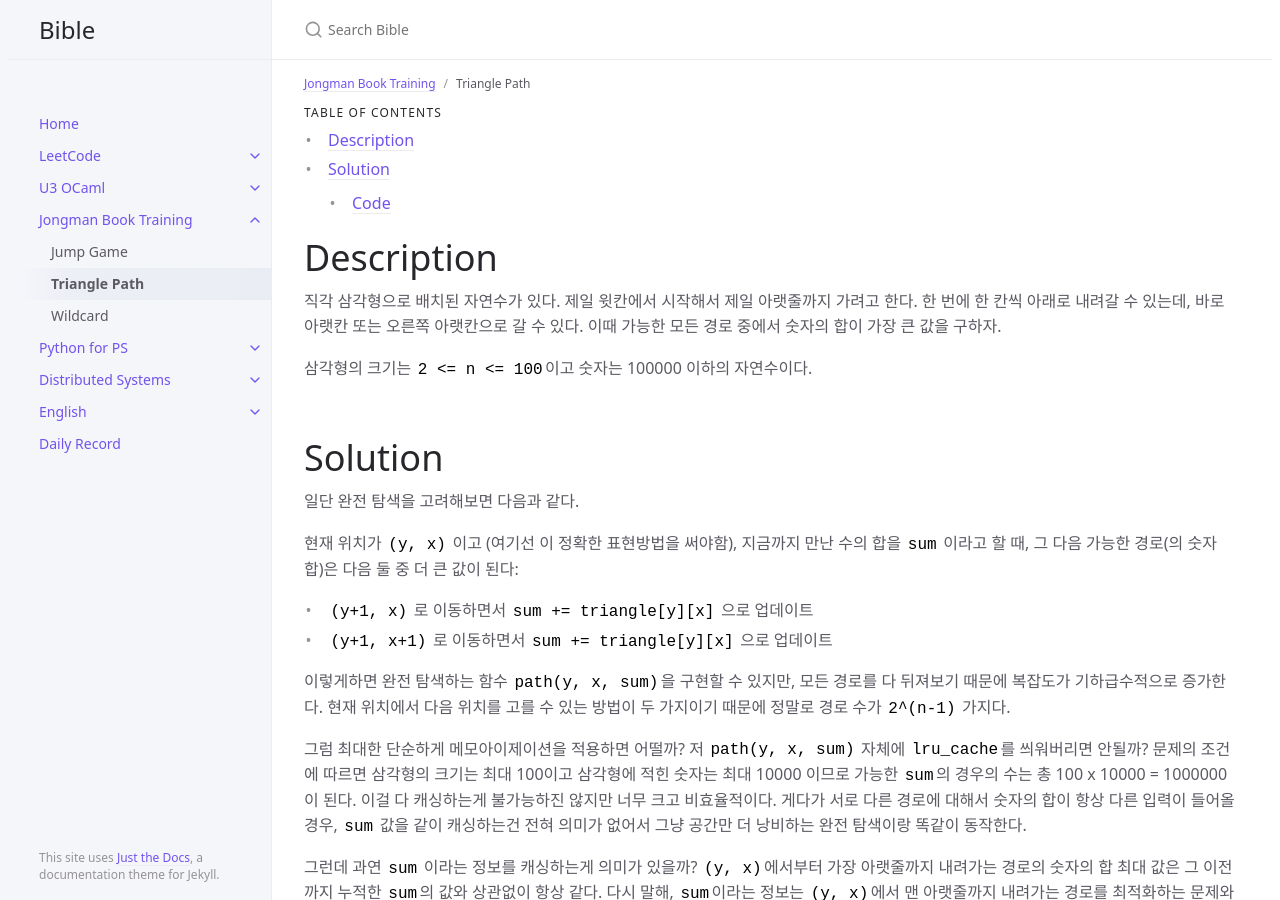
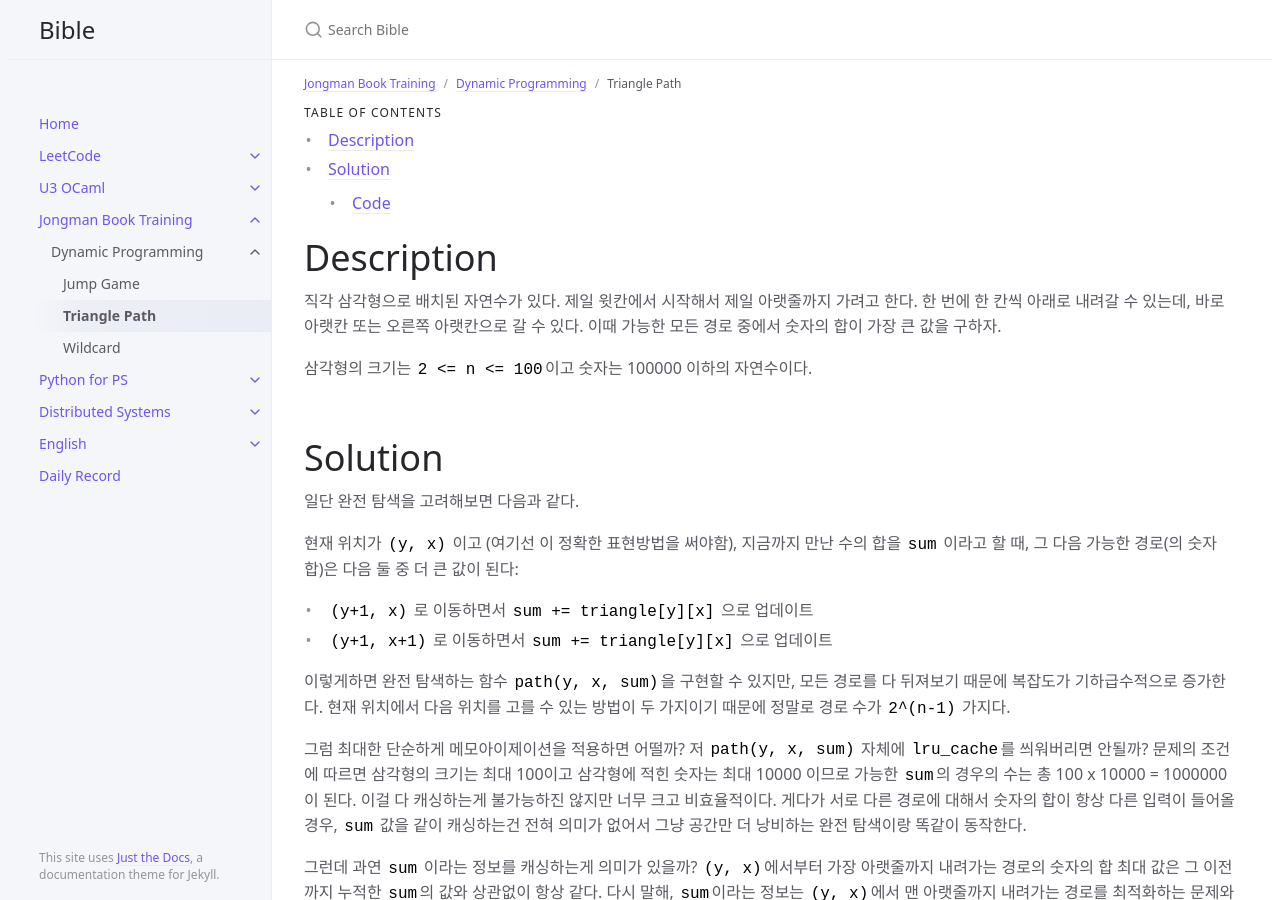
Before and after one commit to sangwoo-joh/bible-archive, a Jekyll site: the page built from jongmanbook/dp/trianglepath.md, in a window 1280 px wide and 900 px high. Built offline with Jekyll 4.4.1, drawn with Linux system fonts in a browser that asks for light colours; comment, search, counter and statistics services are not loaded.

Commit message:
:truck: add category folder for dp

```diff
--- a/jongmanbook/jumpgame.md
+++ b/jongmanbook/dp/jumpgame.md
@@ -1,7 +1,8 @@
 ---
 layout: page
 title: Jump Game
-parent: Jongman Book Training
+parent: Dynamic Programming
+grand_parent: Jongman Book Training
 ---
 
 {: .no_toc }
--- a/jongmanbook/trianglepath.md
+++ b/jongmanbook/dp/trianglepath.md
@@ -1,7 +1,8 @@
 ---
 layout: page
 title: Triangle Path
-parent: Jongman Book Training
+parent: Dynamic Programming
+grand_parent: Jongman Book Training
 ---
 
 {: .no_toc }
--- a/jongmanbook/wildcard.md
+++ b/jongmanbook/dp/wildcard.md
@@ -1,7 +1,8 @@
 ---
 layout: page
 title: Wildcard
-parent: Jongman Book Training
+parent: Dynamic Programming
+grand_parent: Jongman Book Training
 ---
 
 {: .no_toc }
```
Also changed, not shown: jongmanbook/dp/index.md (added, +7 -0 lines).
